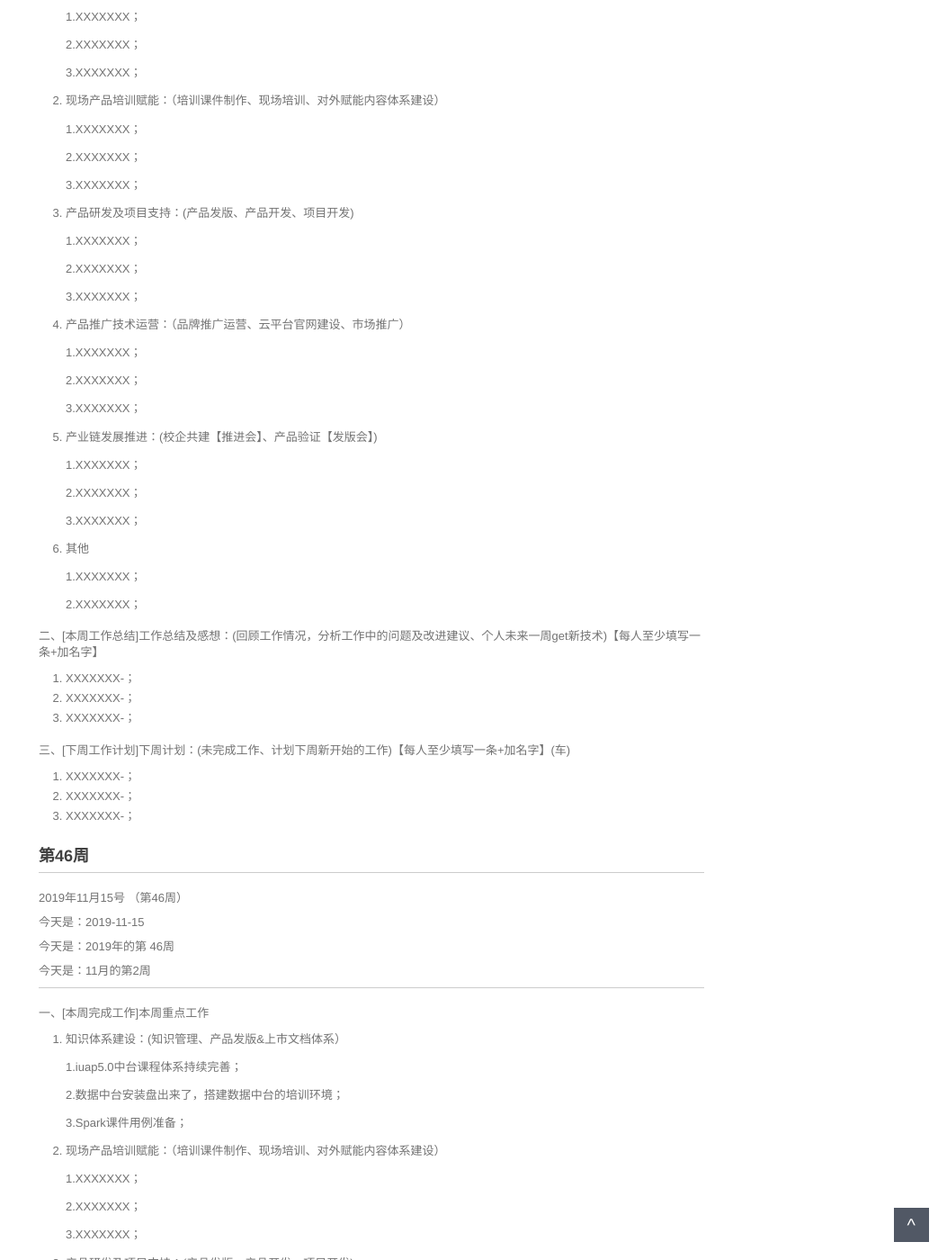
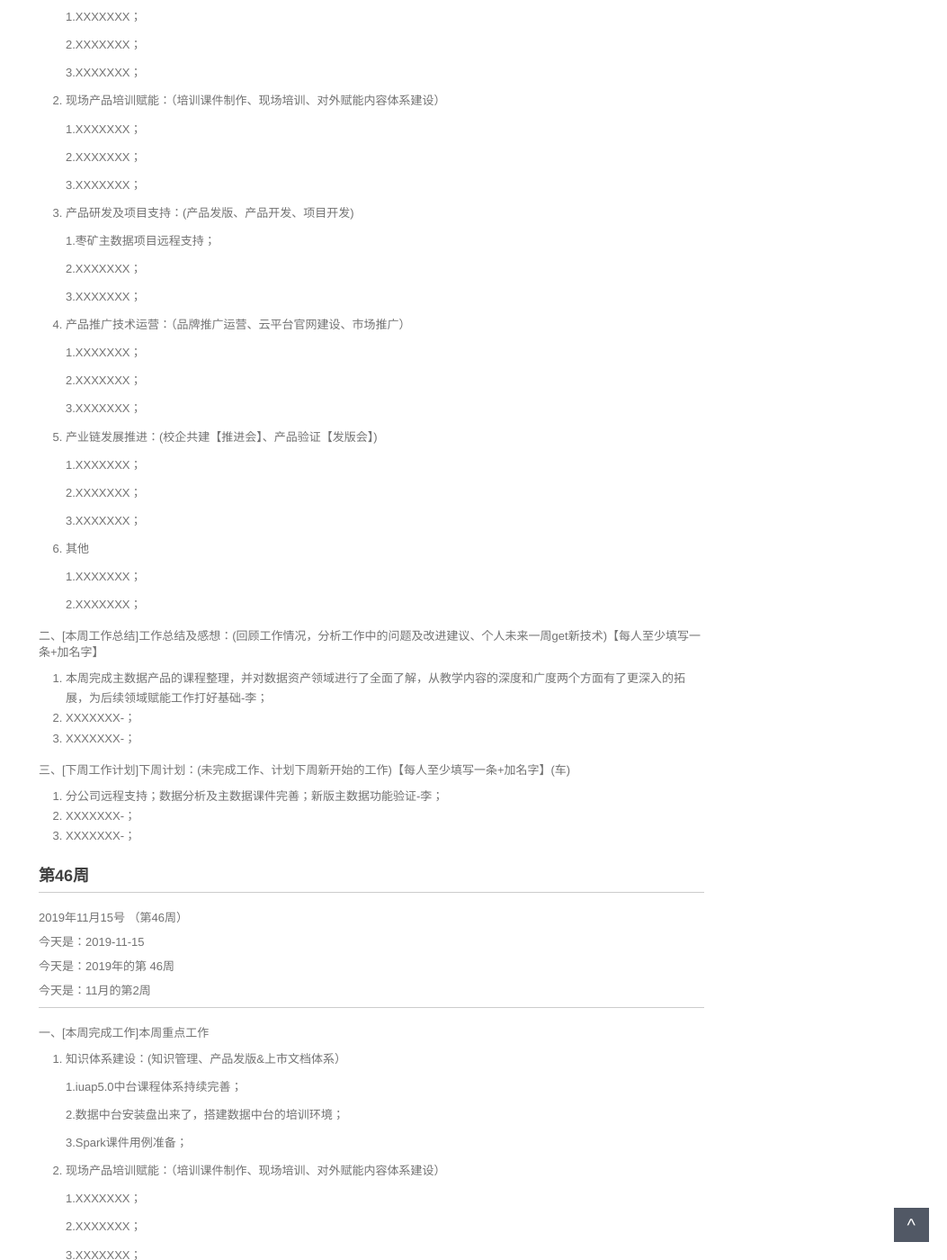
Before and after one commit to walllFlower/blog, a Jekyll site: the page built from _posts/2018-07-17-day_report_cxz.md, in a window 1280 px wide and 1400 px high, scrolled down 559 px. Shown: the whole window at 90% size, without its empty margins (227-1280 px from the left). Built offline with Jekyll 4.4.1, drawn with Linux system fonts in a browser that asks for light colours; comment, search, counter and statistics services are not loaded.

Commit message:
Update 2018-07-17-day_report_cxz.md

```diff
--- a/_posts/2018-07-17-day_report_cxz.md
+++ b/_posts/2018-07-17-day_report_cxz.md
@@ -42,7 +42,7 @@ categories: 技术运营工作周报
 
 3. 产品研发及项目支持：(产品发版、产品开发、项目开发)
 
-    1.XXXXXXX；
+    1.枣矿主数据项目远程支持；
 
     2.XXXXXXX；
 
@@ -73,13 +73,13 @@ categories: 技术运营工作周报
 
 二、[本周工作总结]工作总结及感想：(回顾工作情况，分析工作中的问题及改进建议、个人未来一周get新技术)【每人至少填写一条+加名字】
 
-1. XXXXXXX-；
+1. 本周完成主数据产品的课程整理，并对数据资产领域进行了全面了解，从教学内容的深度和广度两个方面有了更深入的拓展，为后续领域赋能工作打好基础-李；
 2. XXXXXXX-；
 3. XXXXXXX-；
 
 三、[下周工作计划]下周计划：(未完成工作、计划下周新开始的工作)【每人至少填写一条+加名字】(车)
 
-1. XXXXXXX-；
+1. 分公司远程支持；数据分析及主数据课件完善；新版主数据功能验证-李；
 2. XXXXXXX-；
 3. XXXXXXX-；
 
```
